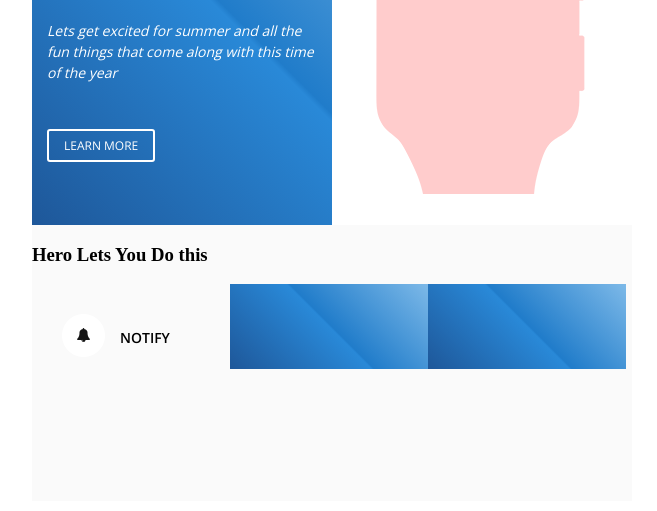
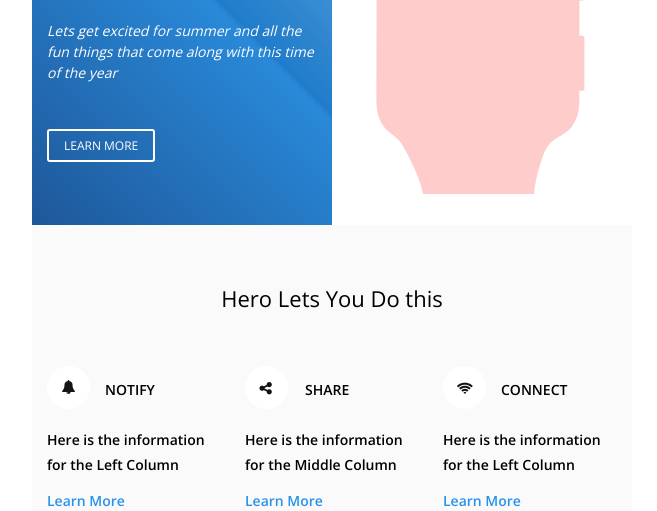
Before and after one commit to RyanPPitts/Responsive-Email-Tutorial-2020, a React app: page public/index.html in a window 1280 px wide. Shown: the part 289-800 px from the top of the page, without its empty margins (308-965 px from the left). Built offline with nearby package versions, Linux system fonts and the light colour scheme.

Commit message:
3 columns
3 columns created and styled.  The styling for email is interesting and seems like it can get very confusing.  Want to deep dive into tables, table rows and data cell coding.

```diff
--- a/public/index.html
+++ b/public/index.html
@@ -131,7 +131,7 @@
             <!-- Start of Lets You Row  -->
             <tr>
               <td style="background: #fafafa;">
-                <h3>Hero Lets You Do this</h3>
+                <h3 style="font-family: 'Open Sans', 'Helvetica Neue', Helvetica, Arial, 'Lucida Grande', sans-serif; color: black; padding: 36px 0 16px 0; font-weight: 300; font-size: 22px;" align="center">Hero Lets You Do this</h3>
                  <!-- Start of Left Column  -->
                 <table
                   class="header-left"
@@ -147,13 +147,13 @@
                 <tr>
                   <td>
                       <table
-                        class="header-left"
+                        class="title-icon"
                         width="33%"
                         align="Left"
                         cellspacing="0"
                         cellpadding="0"
                         border="0"
-                        style="padding: 15px 15px 70px 15px;">
+                        style="padding: 0;">
                         <tr>
                           <td><img src="img/bell_icon.png" ></td>
                           <td style="font-family: 'Open Sans', 'Helvetica Neue', Helvetica, Arial, 'Lucida Grande', sans-serif; color: black; padding: 0 0 0 15px; font-weight: 600; text-transform: uppercase; font-size: 14px;">Notify</td>
@@ -166,16 +166,113 @@
                 <tr>
                   <td>
 
+                    <p  style="font-family: 'Open Sans', 'Helvetica Neue', Helvetica, Arial, 'Lucida Grande', sans-serif; color: black; font-weight: 600; line-height: 1.8;  font-size: 14px;">Here is the information for the Left Column</p>
+
                   </td>
                 </tr>
 
                 <tr>
                   <td>
-
+                    <a href="#" style="font-family: 'Open Sans', 'Helvetica Neue', Helvetica, Arial, 'Lucida Grande', sans-serif; color: #2792ec; text-decoration: none; font-weight: 600; font-size: 14px;";>Learn More</a>
                   </td>
                 </tr>
                 </table>
                  <!-- End of Left Column  -->
+
+                        <!-- Start of Middle Column  -->
+                        <table
+                        class="header-left"
+                        width="33%"
+                        align="Left"
+                        cellspacing="0"
+                        cellpadding="0"
+                        border="0"
+                        style="padding: 15px 15px 70px 15px;"
+
+                      >
+
+                      <tr>
+                        <td>
+                            <table
+                              class="title-icon"
+                              width="33%"
+                              align="Left"
+                              cellspacing="0"
+                              cellpadding="0"
+                              border="0"
+                              style="padding: 0;">
+                              <tr>
+                                <td><img src="img/share_icon.png" ></td>
+                                <td style="font-family: 'Open Sans', 'Helvetica Neue', Helvetica, Arial, 'Lucida Grande', sans-serif; color: black; padding: 0 0 0 15px; font-weight: 600; text-transform: uppercase; font-size: 14px;">Share</td>
+                              </tr>
+                            </table>
+
+                        </td>
+                      </tr>
+
+                      <tr>
+                        <td>
+
+                          <p style="font-family: 'Open Sans', 'Helvetica Neue', Helvetica, Arial, 'Lucida Grande', sans-serif; color: black; font-weight: 600; line-height: 1.8;  font-size: 14px;">Here is the information for the Middle Column</p>
+
+                        </td>
+                      </tr>
+
+                      <tr>
+                        <td>
+                          <a href="#" style="font-family: 'Open Sans', 'Helvetica Neue', Helvetica, Arial, 'Lucida Grande', sans-serif; color: #2792ec; text-decoration: none; font-weight: 600; font-size: 14px;">Learn More</a>
+                        </td>
+                      </tr>
+                      </table>
+                      <!-- End of Middle Column  -->
+
+                        <!-- Start of Right Column  -->
+                        <table
+                        class="header-left"
+                        width="33%"
+                        align="Left"
+                        cellspacing="0"
+                        cellpadding="0"
+                        border="0"
+                        style="padding: 15px 15px 70px 15px;"
+
+                      >
+
+                      <tr>
+                        <td>
+                            <table
+                              class="title-icon"
+                              width="33%"
+                              align="Left"
+                              cellspacing="0"
+                              cellpadding="0"
+                              border="0"
+                              style="padding: 0;">
+                              <tr>
+                                <td><img src="img/wifi_icon.png" ></td>
+                                <td style="font-family: 'Open Sans', 'Helvetica Neue', Helvetica, Arial, 'Lucida Grande', sans-serif; color: black; padding: 0 0 0 15px; font-weight: 600; text-transform: uppercase; font-size: 14px;">Connect</td>
+                              </tr>
+                            </table>
+
+                        </td>
+                      </tr>
+
+                      <tr>
+                        <td>
+
+                          <p  style="font-family: 'Open Sans', 'Helvetica Neue', Helvetica, Arial, 'Lucida Grande', sans-serif; color: black; font-weight: 600; line-height: 1.8;  font-size: 14px;">Here is the information for the Left Column</p>
+
+                        </td>
+                      </tr>
+
+                      <tr>
+                        <td>
+                          <a href="#" style="font-family: 'Open Sans', 'Helvetica Neue', Helvetica, Arial, 'Lucida Grande', sans-serif; color: #2792ec; text-decoration: none; font-weight: 600; font-size: 14px;">Learn More</a>
+                        </td>
+                      </tr>
+                      </table>
+                      <!-- End of Right Column  -->
+
                 <table
                   class="header-left"
                   width="33%"
```
